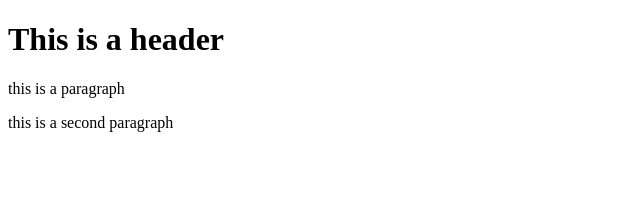
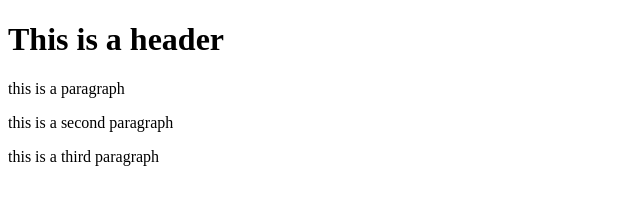
Before and after one commit to KabirLiaquat/git-test2, a website: page index.html in a window 1280 px wide. Shown: the whole page, without its empty margins (0-640 px from the left). Drawn offline with Linux system fonts and the light colour scheme.

Commit message:
fourth commit

```diff
--- a/index.html
+++ b/index.html
@@ -8,5 +8,6 @@
         <h1>This is a header</h1>
         <p>this is a paragraph</p>
         <p>this is a second paragraph</p>
+        <p>this is a third paragraph</p>
     </body>
 </html>
```
Also changed, not shown: package.json (added, +24 -0 lines), 2 other files.
